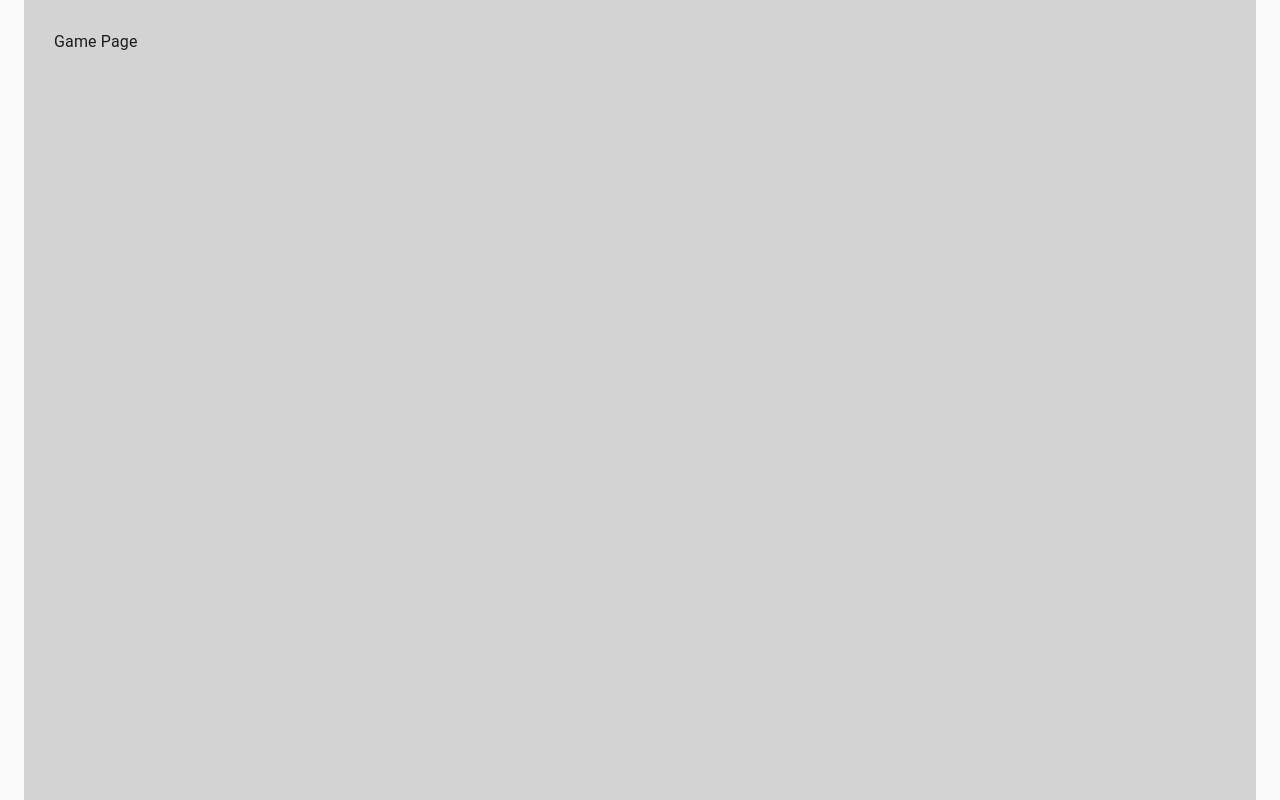
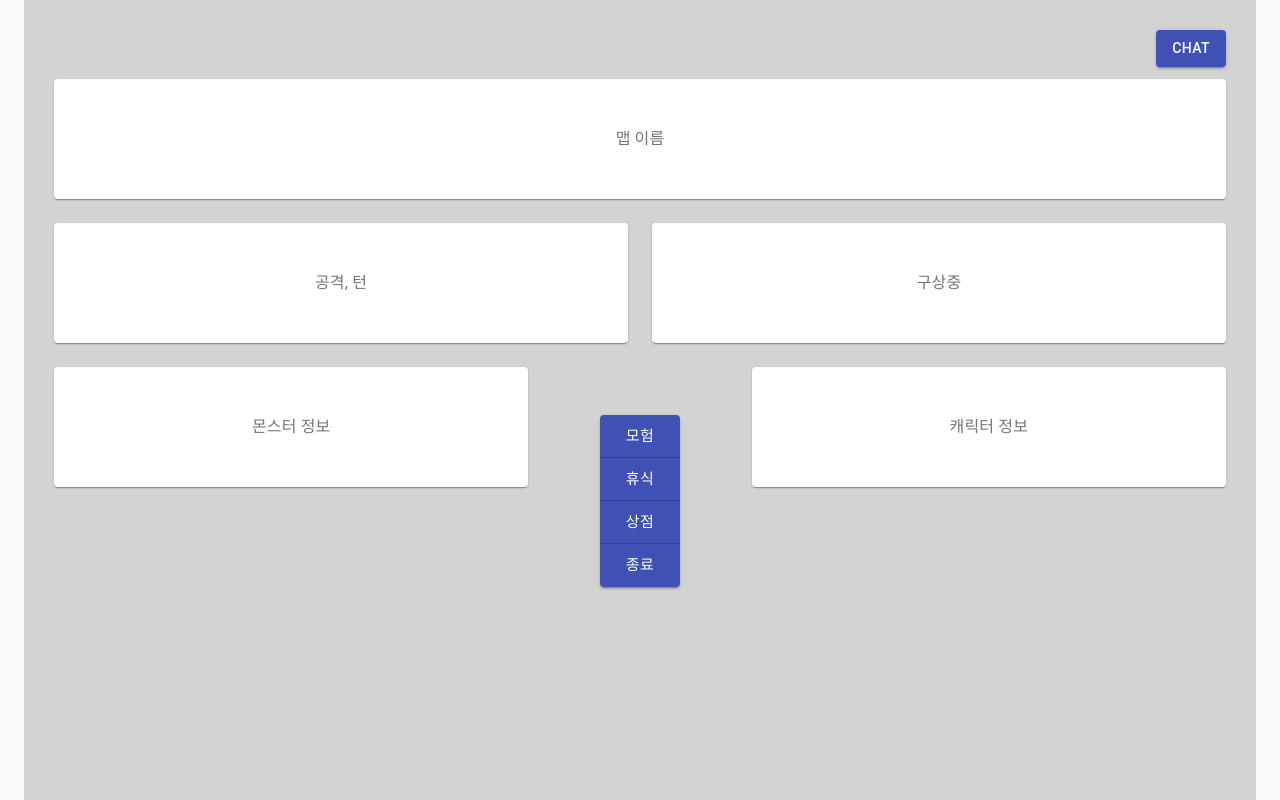
Before and after one commit to 0strich/Gyuminia-client, a React (Create React App) app: page /game in a window 1280 px wide. Built offline with nearby package versions, Linux system fonts and the light colour scheme.

Commit message:
게임, 채팅 페이지 구현

```diff
--- a/src/App.tsx
+++ b/src/App.tsx
@@ -7,7 +7,7 @@ import Home from "./components/Home";
 import Auth from "./components/auth/Auth";
 import Ranking from "./components/Ranking";
 import Character from "./components/Character";
-import Game from "./components/Game";
+import Game from "./components/game/Game";
 import "./css/App.css";
 
 function App() {
--- a/src/components/Game.tsx
+++ /dev/null
@@ -1,7 +0,0 @@
-import React from "react";
-
-const Game = () => {
-  return <div>Game Page</div>;
-};
-
-export default Game;
--- /dev/null
+++ b/src/components/game/Chat.tsx
@@ -0,0 +1,101 @@
+import React, { useState, KeyboardEvent, MouseEvent } from "react";
+import clsx from "clsx";
+import { makeStyles, createStyles, Theme } from "@material-ui/core/styles";
+import Input from "@material-ui/core/Input";
+import Drawer from "@material-ui/core/Drawer";
+import Button from "@material-ui/core/Button";
+import Avatar from "@material-ui/core/Avatar";
+import List from "@material-ui/core/List";
+import ListItem from "@material-ui/core/ListItem";
+import ListItemText from "@material-ui/core/ListItemText";
+import ListItemAvatar from "@material-ui/core/ListItemAvatar";
+import ImageIcon from "@material-ui/icons/Image";
+
+const useStyles = makeStyles((theme: Theme) =>
+  createStyles({
+    root: {
+      width: "100%",
+      maxWidth: 360,
+      backgroundColor: theme.palette.background.paper,
+    },
+    list: { width: 400 },
+  })
+);
+
+type Anchor = "chat";
+
+const Chat = () => {
+  const classes = useStyles();
+  const [state, setState] = useState({ chat: false });
+
+  const toggleDrawer = (anchor: Anchor, open: boolean) => (
+    event: KeyboardEvent | MouseEvent
+  ) => {
+    if (
+      event.type === "keydown" &&
+      ((event as KeyboardEvent).key === "Tab" ||
+        (event as KeyboardEvent).key === "Shift")
+    ) {
+      return;
+    }
+
+    setState({ ...state, [anchor]: open });
+  };
+
+  const chatting = (primary: string, secondary: string) => (
+    <ListItem>
+      <ListItemAvatar>
+        <Avatar>
+          <ImageIcon />
+        </Avatar>
+      </ListItemAvatar>
+      <ListItemText primary={primary} secondary={secondary} />
+    </ListItem>
+  );
+
+  // 채팅창으로 대체
+  const list = (anchor: Anchor) => (
+    <div
+      className={clsx(classes.list)}
+      role="presentation"
+      onClick={toggleDrawer(anchor, false)}
+      onKeyDown={toggleDrawer(anchor, false)}
+    >
+      <List>
+        {chatting("Photos", "Jan 9, 2014")}
+        {chatting("Work", "Jan 7, 2014")}
+      </List>
+    </div>
+  );
+
+  return (
+    <div>
+      {(["chat"] as Anchor[]).map((anchor) => (
+        <React.Fragment key={anchor}>
+          <Button
+            variant="contained"
+            color="primary"
+            onClick={toggleDrawer(anchor, true)}
+            style={{ float: "right" }}
+          >
+            {anchor}
+          </Button>
+          <br />
+          <Drawer
+            anchor={"right"}
+            open={state["chat"]}
+            onClose={toggleDrawer(anchor, false)}
+          >
+            <Input
+              placeholder="채팅을 입력하세요"
+              inputProps={{ "aria-label": "description" }}
+            />
+            {list(anchor)}
+          </Drawer>
+        </React.Fragment>
+      ))}
+    </div>
+  );
+};
+
+export default Chat;
--- /dev/null
+++ b/src/components/game/Game.tsx
@@ -0,0 +1,14 @@
+import React from "react";
+import Play from "./Play";
+import Chat from "./Chat";
+
+const Game = () => {
+  return (
+    <div>
+      <Chat />
+      <Play />
+    </div>
+  );
+};
+
+export default Game;
--- /dev/null
+++ b/src/components/game/Play.tsx
@@ -0,0 +1,55 @@
+import React, { useState } from "react";
+import { makeStyles, createStyles, Theme } from "@material-ui/core/styles";
+import Paper from "@material-ui/core/Paper";
+import Grid from "@material-ui/core/Grid";
+import Fight from "./playButtons/Fight";
+import Avoid from "./playButtons/Avoid";
+
+const useStyles = makeStyles((theme: Theme) =>
+  createStyles({
+    root: {
+      flexGrow: 1,
+    },
+    paper: {
+      padding: theme.spacing(6),
+      textAlign: "center",
+      color: theme.palette.text.secondary,
+    },
+  })
+);
+
+const Play = () => {
+  const classes = useStyles();
+  const [isAdventure, setAdventure] = useState(false);
+
+  return (
+    <div className={classes.root}>
+      <Grid container spacing={3}>
+        <Grid item xs={12}>
+          <Paper className={classes.paper}>맵 이름</Paper>
+        </Grid>
+        <Grid item xs={6}>
+          <Paper className={classes.paper}>공격, 턴</Paper>
+        </Grid>
+        <Grid item xs={6}>
+          <Paper className={classes.paper}>구상중</Paper>
+        </Grid>
+        <Grid item xs={5}>
+          <Paper className={classes.paper}>몬스터 정보</Paper>
+        </Grid>
+        <Grid item xs={2}>
+          {isAdventure ? (
+            <Fight setAdventure={setAdventure} />
+          ) : (
+            <Avoid setAdventure={setAdventure} />
+          )}
+        </Grid>
+        <Grid item xs={5}>
+          <Paper className={classes.paper}>캐릭터 정보</Paper>
+        </Grid>
+      </Grid>
+    </div>
+  );
+};
+
+export default Play;
--- /dev/null
+++ b/src/components/game/playButtons/Avoid.tsx
@@ -0,0 +1,39 @@
+import React from "react";
+import Button from "@material-ui/core/Button";
+import ButtonGroup from "@material-ui/core/ButtonGroup";
+import { makeStyles } from "@material-ui/core/styles";
+
+const useStyles = makeStyles((theme) => ({
+  root: {
+    display: "flex",
+    "& > *": {
+      margin: theme.spacing(6),
+    },
+  },
+}));
+
+type Props = { setAdventure: Function };
+
+const Avoid = ({ setAdventure }: Props) => {
+  const classes = useStyles();
+
+  return (
+    <div className={classes.root}>
+      <ButtonGroup
+        orientation="vertical"
+        size="large"
+        color="primary"
+        aria-label="vertical contained primary button group"
+        variant="contained"
+        fullWidth
+      >
+        <Button onClick={() => setAdventure(true)}>모험</Button>
+        <Button>휴식</Button>
+        <Button>상점</Button>
+        <Button>종료</Button>
+      </ButtonGroup>
+    </div>
+  );
+};
+
+export default Avoid;
--- /dev/null
+++ b/src/components/game/playButtons/Fight.tsx
@@ -0,0 +1,38 @@
+import React from "react";
+import Button from "@material-ui/core/Button";
+import ButtonGroup from "@material-ui/core/ButtonGroup";
+import { makeStyles } from "@material-ui/core/styles";
+
+const useStyles = makeStyles((theme) => ({
+  root: {
+    display: "flex",
+    "& > *": {
+      margin: theme.spacing(6),
+    },
+  },
+}));
+
+type Props = { setAdventure: Function };
+
+const Fight = ({ setAdventure }: Props) => {
+  const classes = useStyles();
+
+  return (
+    <div className={classes.root}>
+      <ButtonGroup
+        orientation="vertical"
+        size="large"
+        color="primary"
+        aria-label="vertical contained primary button group"
+        variant="contained"
+        fullWidth
+      >
+        <Button>공격</Button>
+        <Button>회복</Button>
+        <Button onClick={() => setAdventure(false)}>도망</Button>
+      </ButtonGroup>
+    </div>
+  );
+};
+
+export default Fight;
```
Also changed, not shown: src/components/common/Header.tsx (renamed from src/components/Header.tsx).
